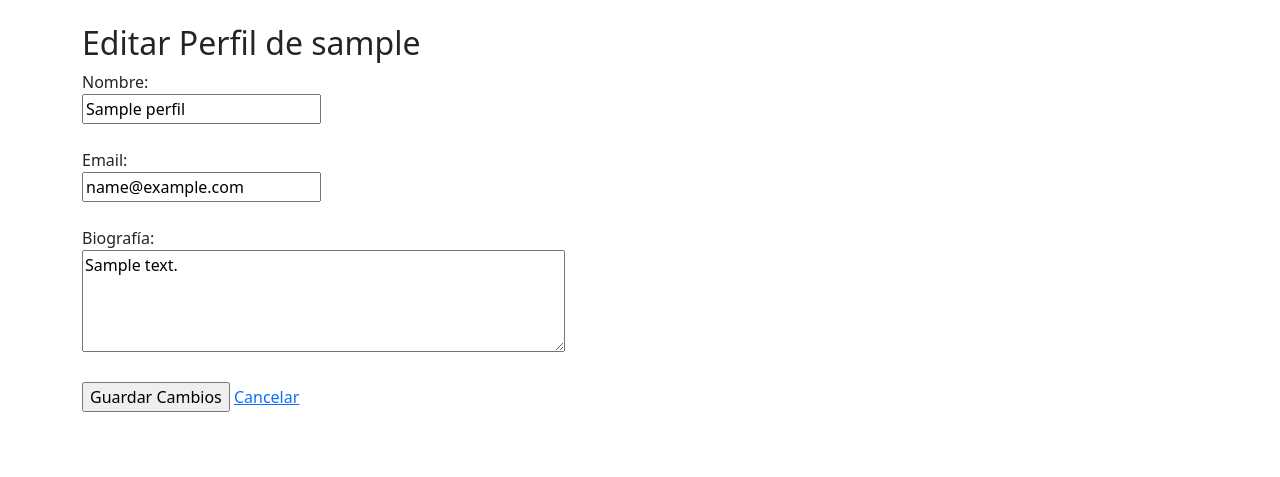
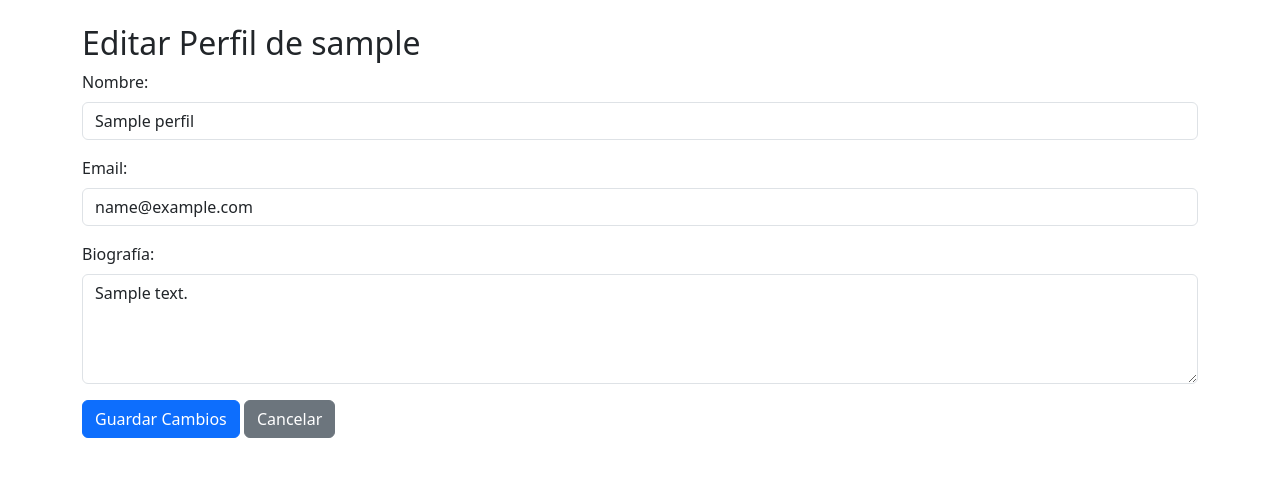
Before and after one commit to jflevig/mini-x, a Django app: page /perfil/editar/ in a window 1280 px wide. Shown: the part 57-534 px from the top of the page. Run offline with Django 5.2, Linux system fonts and the light colour scheme; a user stored in the database is signed in; tables that the repository leaves empty hold one stand-in row (values such as "Sample post"); some libraries are stand-ins or nearby versions.

Commit message:
Formularios Actualizados con crispy_forms

```diff
--- a/minix_project/settings.py
+++ b/minix_project/settings.py
@@ -39,6 +39,8 @@ INSTALLED_APPS = [
     'django.contrib.staticfiles',
     'usuarios',
     'posts',
+    'crispy_forms',
+    'crispy_bootstrap5',
 ]
 
 MIDDLEWARE = [
@@ -130,3 +132,6 @@ DEFAULT_AUTO_FIELD = 'django.db.models.BigAutoField'
 LOGIN_URL = 'login'
 LOGIN_REDIRECT_URL = 'home'
 LOGOUT_REDIRECT_URL = 'login'
+
+CRISPY_ALLOWED_TEMPLATE_PACKS = "bootstrap5"
+CRISPY_TEMPLATE_PACK = "bootstrap5"
--- a/posts/templates/base.html
+++ b/posts/templates/base.html
@@ -1,3 +1,5 @@
+{% load crispy_forms_tags %}
+
 <!DOCTYPE html>
 <html lang="en">
 <head>
--- a/usuarios/templates/editar_perfil.html
+++ b/usuarios/templates/editar_perfil.html
@@ -1,18 +1,24 @@
 {% extends "base.html" %}
 
-{% block title %} Editar Perfil de {{ perfil.usuario.username }}{% endblock %}
+{% block title %} Editar Perfil{% endblock %}
 
 {% block content %}
     <h2>Editar Perfil de {{ perfil.usuario.username }}</h2>
     <form method="POST">
         {% csrf_token %}
-        <label for="nombre">Nombre:</label><br>
-        <input type="text" id="nombre" name="nombre" value="{{ perfil.nombre }}"><br><br>
-        <label for="email">Email:</label><br>
-        <input type="email" id="email" name="email" value="{{ perfil.usuario.email }}"><br><br>
-        <label for="biografia">Biografía:</label><br>
-        <textarea id="biografia" name="biografia" rows="4" cols="50">{{ perfil.biografia }}</textarea><br><br>
-        <input type="submit" value="Guardar Cambios">
-        <a href="{% url 'perfil' perfil.usuario.pk %}">Cancelar</a>
+        <div class="mb-3">
+        <label for="nombre" class="form-label">Nombre:</label>
+        <input type="text" id="nombre" name="nombre" value="{{ perfil.nombre }}" class="form-control">
+        </div>
+        <div class="mb-3">
+        <label for="email" class="form-label">Email:</label>
+        <input type="email" id="email" name="email" value="{{ perfil.usuario.email }}" class="form-control">
+        </div>
+        <div class="mb-3">
+        <label for="biografia" class="form-label">Biografía:</label>
+        <textarea id="biografia" name="biografia" rows="4" cols="50" class="form-control">{{ perfil.biografia }}</textarea>
+        </div>
+        <input type="submit" value="Guardar Cambios" class="btn btn-primary">
+        <a href="{% url 'perfil' perfil.usuario.pk %} " class="btn btn-secondary">Cancelar</a>
     </form>
 {% endblock %}
--- a/usuarios/templates/registro.html
+++ b/usuarios/templates/registro.html
@@ -3,6 +3,7 @@
 {% block title %}Registro de Usuario{% endblock %}
 
 {% block content %}
+{% load crispy_forms_tags %}
 <h2 class="mb-3">Registro de Usuario</h2>
 <div style="width: 500px;">
 <form method="POST" novalidate>
@@ -13,9 +14,9 @@
     </div>
     {% endif %}
     <div>
-    {{ form.as_p }}
+    {{ form|crispy }}
     </div>
-    <button type="submit" class="btn btn-primary mt-3">Registrarse</button>
+    <button type="submit" class="btn btn-primary">Registrarse</button>
 </form>
 <p class="mt-3">¿Ya tienes una cuenta? <a href="{% url 'login' %}">Iniciar Sesión</a></p>
 </div>
```
Also changed, not shown: posts/templates/posts_crear.html (+3 -4 lines), posts/templates/posts_editar.html (+4 -3 lines).
